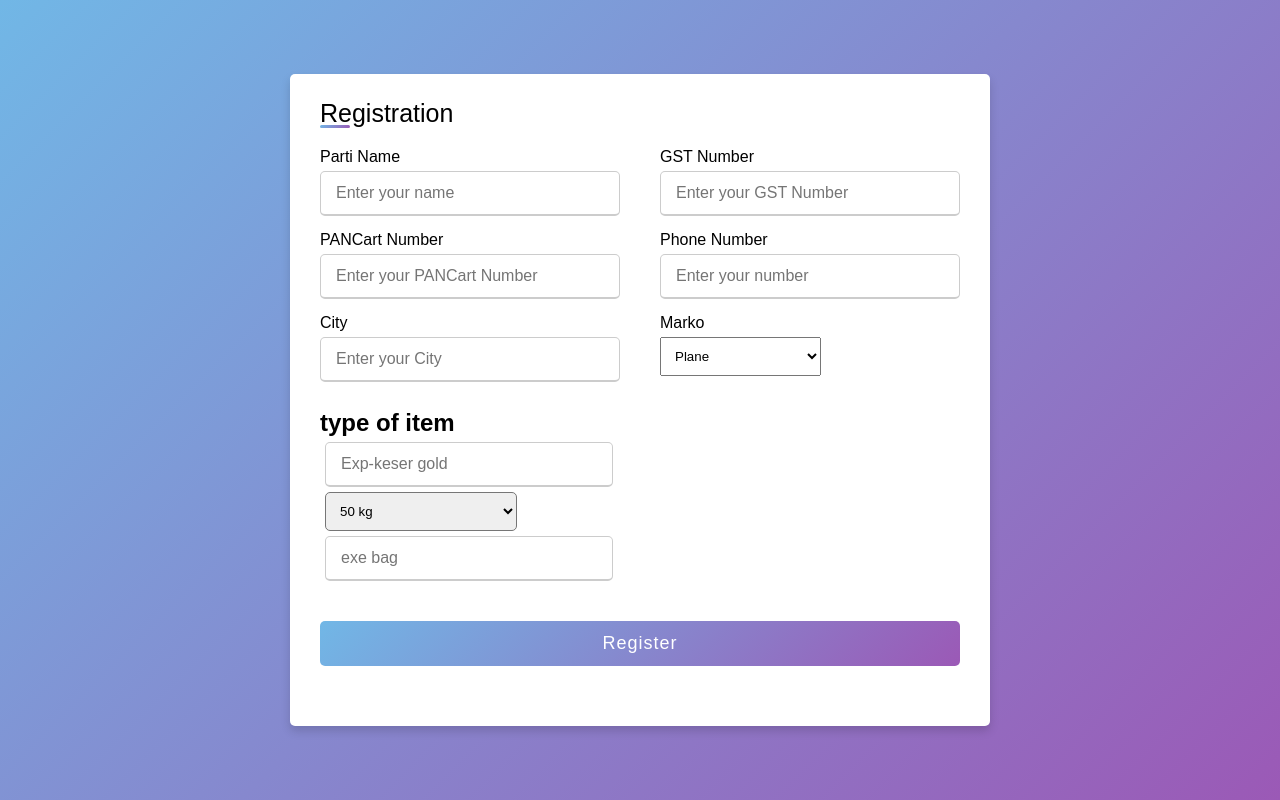
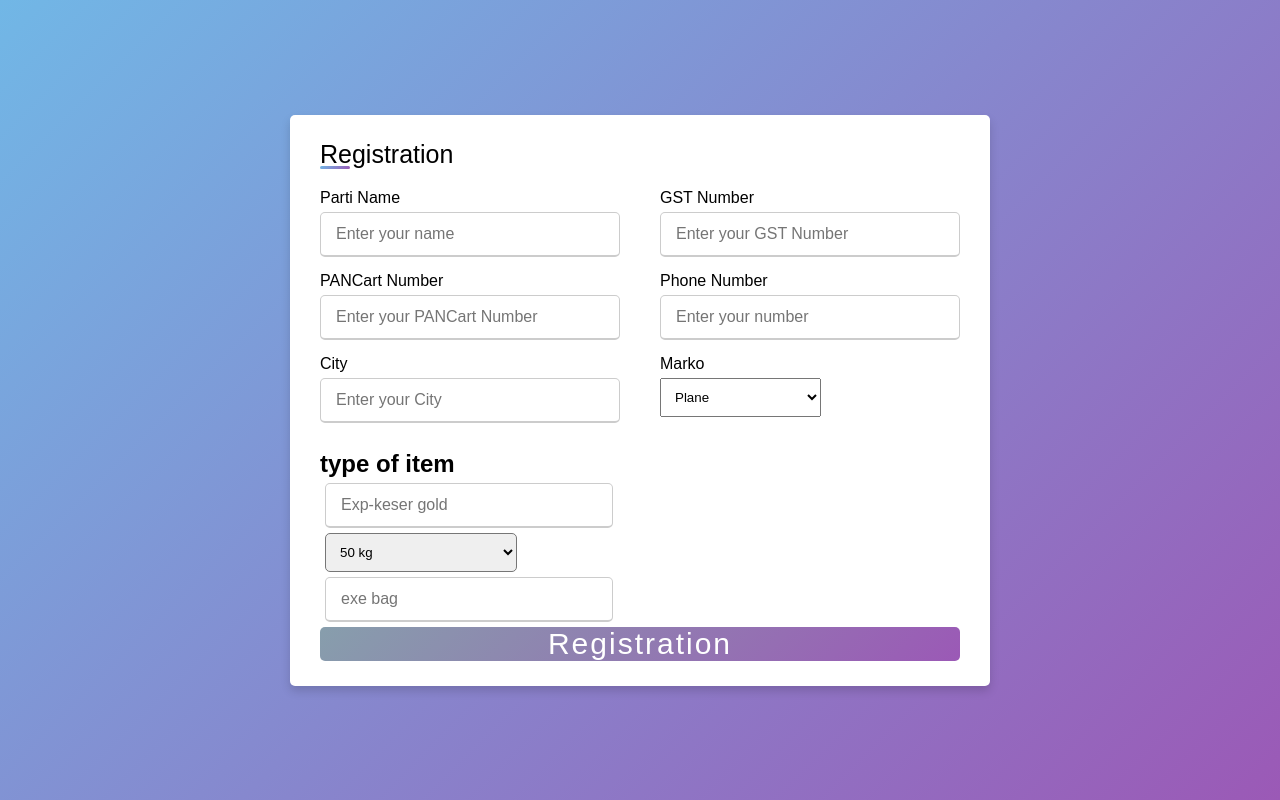
Before and after one commit to sento-12/BHUMI, a plain HTML site: page form.html in a window 1280 px wide. Drawn offline with Linux system fonts and the light colour scheme.

Commit message:
form clear

```diff
--- a/form.css
+++ b/form.css
@@ -121,21 +121,21 @@ form .button {
   margin: 35px 0
 }
 
-form .button input {
+form .submit  {
   height: 100%;
   width: 100%;
   border-radius: 5px;
   border: none;
   color: #fff;
-  font-size: 18px;
+  font-size: 30px;
   font-weight: 500;
-  letter-spacing: 1px;
+  letter-spacing: 2px;
   cursor: pointer;
   transition: all 0.3s ease;
-  background: linear-gradient(135deg, #71b7e6, #9b59b6);
+  background: linear-gradient(135deg, #879eac, #9b59b6);
 }
 
-form .button input:hover {
+form .submit:hover {
   transform: scale(0.9);
   background: linear-gradient(-135deg, #71b7e6, #9b59b6);
 }
--- a/form.html
+++ b/form.html
@@ -70,14 +70,16 @@
 
           <div class="input-box">
             <!-- <span class="details">GST Number</span> -->
-            <input type="text" placeholder="exe bag"class="deta"  id=nan2 ><br>
+            <input type="text" placeholder="exe bag"class="deta"  id="nan2" ><br>
             <span id="msg-nan" class="mag"></span>
           </div>
     </div>
 
-    <div class="button">
-      <input type="submit" value="Register" onclick="number()"   >
-    </div>
+    <!-- <label for="userInput">Enter a number:</label>
+<input type="text" id="userInput"> -->
+<input type="submit" onclick="checkNumber()" value="Registration" class="submit">
+
+
     </form>
   </div>
   </div>
--- a/form.js
+++ b/form.js
@@ -1,16 +1,11 @@
-let not_a_number1 = document.querySelector("#nan2");
+function checkNumber() {
+    // Get user input
+    var userInput = document.getElementById('nan2').value;
 
-// function number2(){
-//     if(!Number(not_a_number1)){
-//         document.getElementById("mag-nan2").innerHTML = "Enter Only Number";
-//     }
-//     else{
-//         document.getElementById("mag-nan2").innerHTML
-//     }
-// }
-
-function number () {
-    if(!Number(not_a_number1)){
-        document.querySelector("#msg-nan").innerHTML = "Enter Only Number";
+    // Check if it's a number
+    if (!isNaN(userInput)) {
+        console.log(document.getElementById('nan2').value)
+    } else {
+        document.getElementById('msg-nan').innerText =  'Enter Only Number After Refresh';
     }
 }
```
